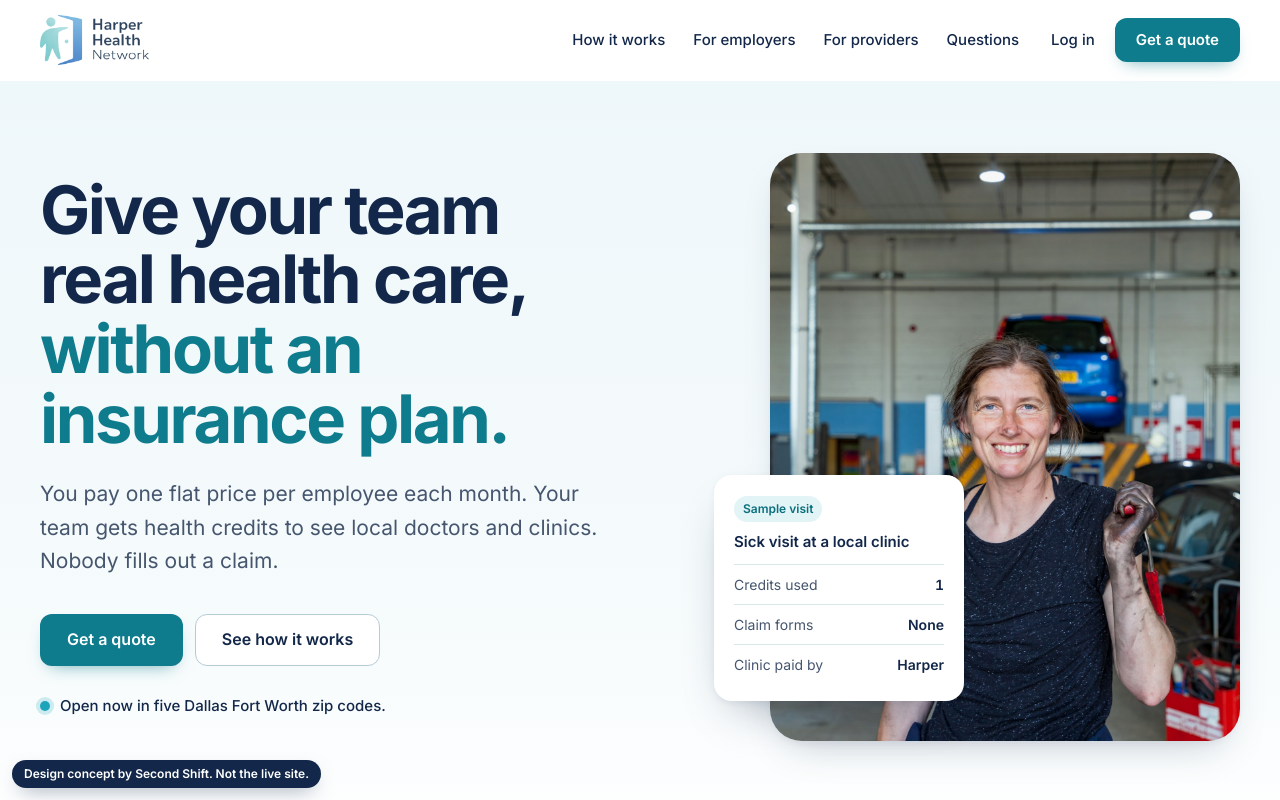
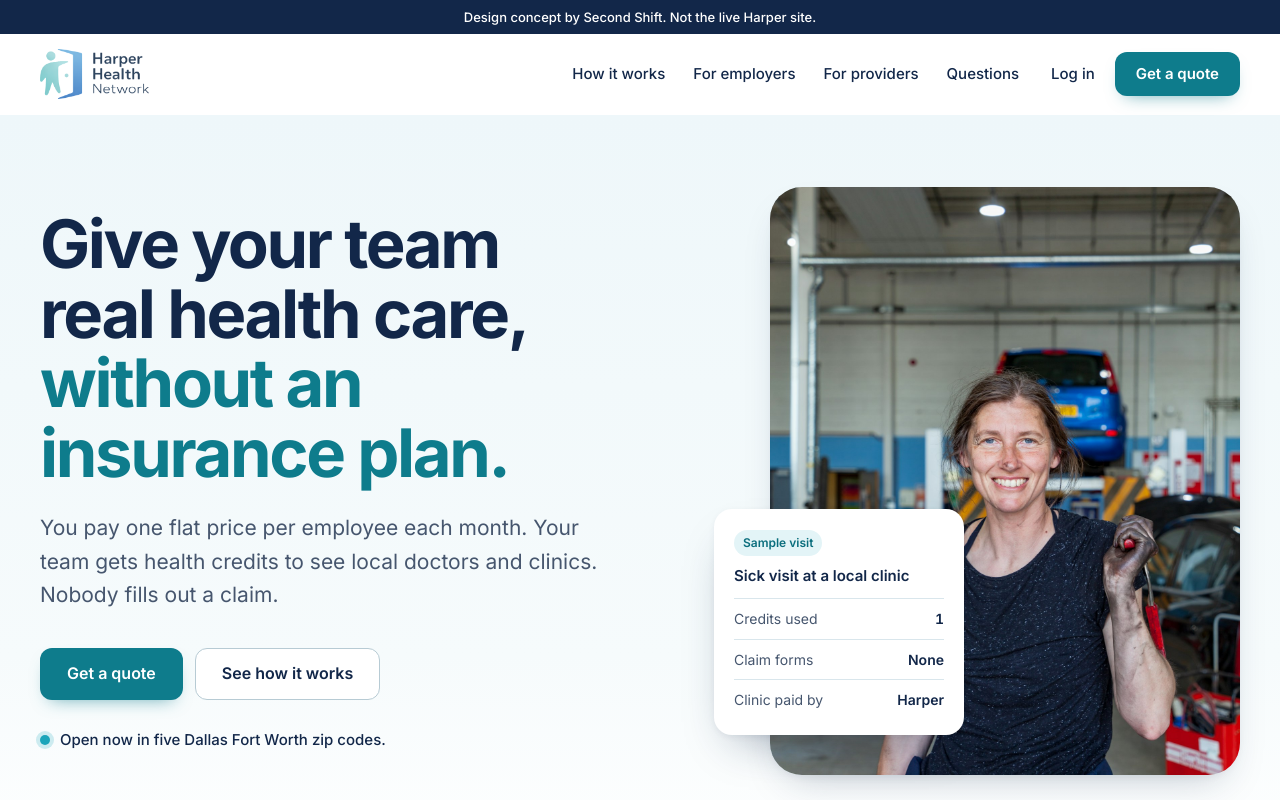
Before and after one commit to maclean-earle/harper-concepts, a plain HTML site: page index.html in a window 1280 px wide. Shown: the top 800 px of the page. Drawn offline with Linux system fonts and the light colour scheme.

Commit message:
Move concept label to a top bar
Co-Authored-By: Claude Opus 5.5 <noreply@anthropic.com>

```diff
--- a/index.html
+++ b/index.html
@@ -14,6 +14,8 @@
 </head>
 <body>
 <a class="skip" href="#main">Skip to content</a>
+
+<p style="margin:0;padding:8px 16px;background:#122749;color:#fff;text-align:center;font:500 13px/1.4 Inter,system-ui,sans-serif">Design concept by Second Shift. Not the live Harper site.</p>
 
 <header class="nav" id="top">
   <div class="wrap nav-in">
@@ -255,7 +257,6 @@
   </div>
 </footer>
 
-<p style="position:fixed;z-index:60;left:max(12px,env(safe-area-inset-left,0px));bottom:calc(12px + env(safe-area-inset-bottom,0px));margin:0;padding:7px 12px;border-radius:999px;background:#122749;color:#fff;font:600 12px/1.2 Inter,system-ui,sans-serif;box-shadow:0 8px 20px -8px rgba(18,39,73,.5)">Design concept by Second Shift. Not the live site.</p>
 <script src="js/site.js"></script>
 </body>
 </html>
```
